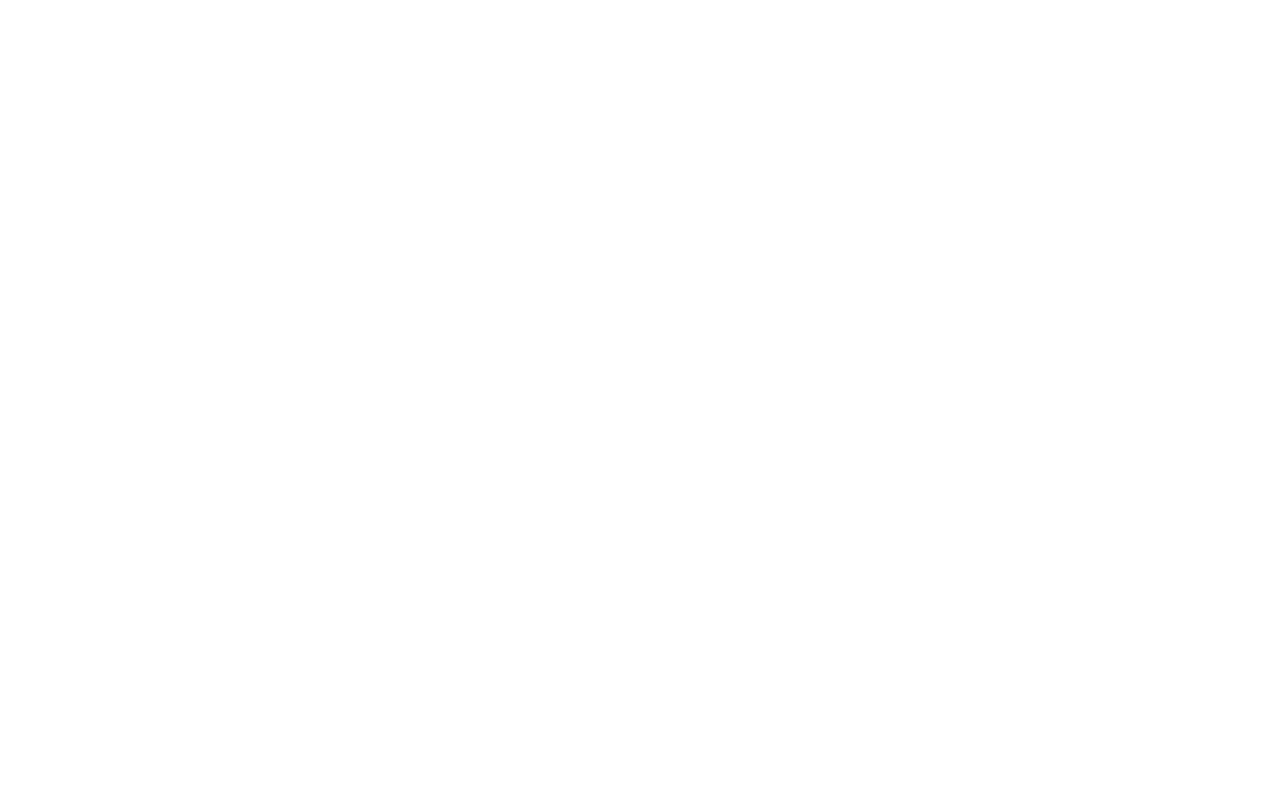
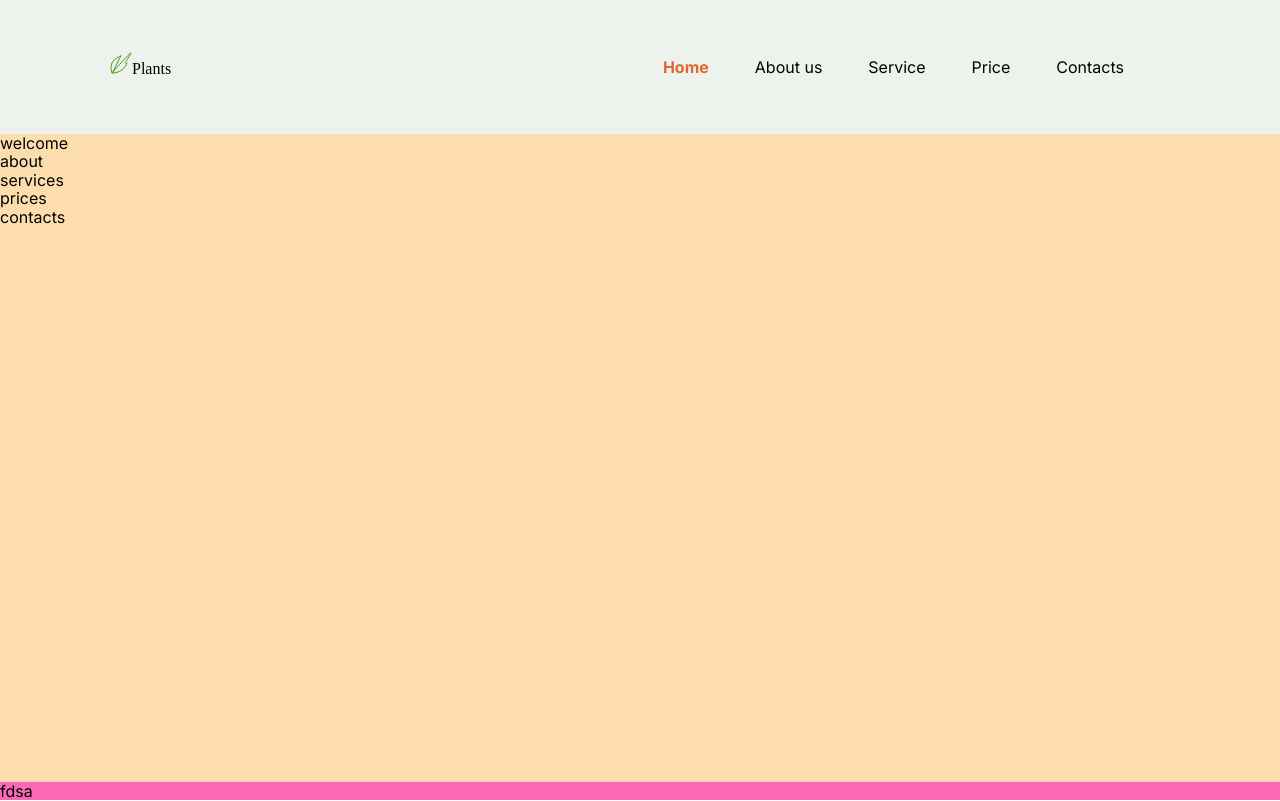
Before and after one commit to anishchenko/plants, a plain HTML site: page plants/index.html in a window 1280 px wide. Drawn offline with Linux system fonts and the light colour scheme; a web font is replaced by a local one.

Commit message:
feat: add header

```diff
--- a/plants/css/style.css
+++ b/plants/css/style.css
@@ -0,0 +1,99 @@
+html {
+  box-sizing: border-box;
+}
+
+*, *::before, *::after {
+  box-sizing: inherit;
+}
+
+html {
+  height: 100%;
+}
+
+body {
+  display: flex;
+  flex-direction: column;
+  /* justify-content: space-between; */
+  height: 100%;
+  /* font-family: 'Inika', serif; */
+  font-family: 'Inter', sans-serif;
+}
+
+.container {
+  max-width: 1440px;
+  margin: 0 auto;
+}
+
+.header__container {
+  display: flex;
+  justify-content: space-between;
+  background-color: #EDF2EC;
+}
+
+.logo {
+  margin: 0;
+  margin-left: 110px;
+  padding-top: 52px;
+  padding-bottom: 55px;
+}
+
+.logo__link {
+  display: flex;
+  align-items: baseline;
+  text-decoration: none;
+  color: #000000;
+}
+
+.logo__caption {
+  font-family: 'Inika', serif;
+  font-size: 16px;
+  font-weight: 400;
+  line-height: 21px;
+}
+
+.nav {
+  margin: 0;
+  padding: 0;
+  margin-right: 110px;
+  display: flex;
+  justify-content: space-between;
+  list-style: none;
+}
+
+.nav__item {
+  padding: 42px 0;
+  color: #010201;
+}
+
+.nav__item:last-child {
+  margin-right: 0px;
+}
+
+.nav__link {
+  display: block;
+  margin-right: 46px;
+  font-weight: 400;
+  font-size: 16px;
+  line-height: 50px;
+  text-decoration: none;
+  color: #010201;
+}
+
+.nav__link:hover {
+  color: #E06733;
+}
+
+.nav__link-active {
+  font-weight: 700;
+  color: #E06733;
+}
+
+.main {
+  flex: 1 1 auto;
+  background-color: navajowhite;
+}
+
+.footer {
+  /* flex: 0 0 auto; */
+  background-color: hotpink;
+}
--- a/plants/index.html
+++ b/plants/index.html
@@ -4,11 +4,46 @@
   <meta charset="UTF-8">
   <meta http-equiv="X-UA-Compatible" content="IE=edge">
   <meta name="viewport" content="width=device-width, initial-scale=1.0">
+  <link rel="preconnect" href="https://fonts.googleapis.com">
+<link rel="preconnect" href="https://fonts.gstatic.com" crossorigin>
+<link href="https://fonts.googleapis.com/css2?family=Inika&family=Inter:wght@400;700&display=swap" rel="stylesheet">
   <link rel="stylesheet" href="css/normalize.css">
   <link rel="stylesheet" href="css/style.css">
   <title>Plants</title>
 </head>
 <body>
-
+  <header class="header">
+    <div class="container header__container">
+      <figure class="logo">
+        <a href="/" class="logo__link">
+          <img class="logo__img" src="img/svg/logo_vector.svg" alt="logo plants">
+          <figcaption class="logo__caption">Plants</figcaption>
+        </a>
+      </figure>
+      <nav class="navigation">
+        <ul class="nav">
+          <li class="nav__item"><a class="nav__link nav__link-active" href="#">Home</a></li>
+          <li class="nav__item"><a class="nav__link" href="#">About us</a></li>
+          <li class="nav__item"><a class="nav__link" href="#">Service</a></li>
+          <li class="nav__item"><a class="nav__link" href="#">Price</a></li>
+          <li class="nav__item"><a class="nav__link" href="#">Contacts</a></li>
+        </ul>
+      </nav>
+    </div>
+  </header>
+  <main class="main">
+    <div class="container">
+      <section class="welcome">welcome</section>
+      <section class="about">about</section>
+      <section class="services">services</section>
+      <section class="prices">prices</section>
+      <section class="contacts">contacts</section>
+    </div>
+  </main>
+  <footer class="footer">
+    <div class="container">
+      fdsa
+    </div>
+  </footer>
 </body>
 </html>
```
Also changed, not shown: plants/img/svg/logo_vector.svg (added).
